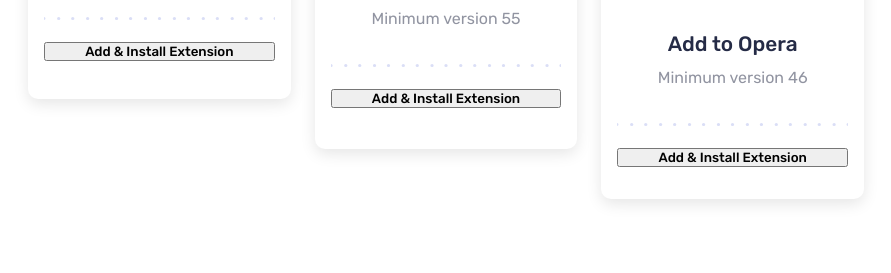
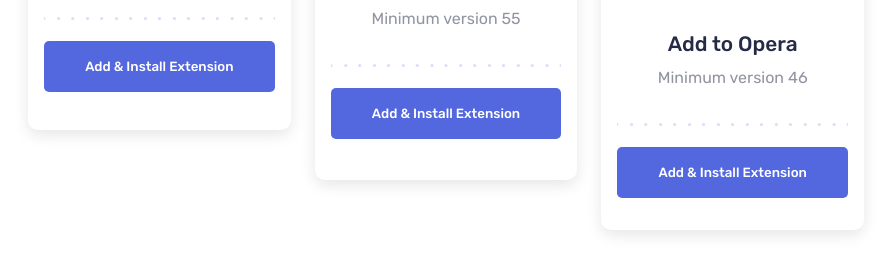
Before and after one commit to A-amon/Bookmark, a plain HTML site: page index.html in a window 1280 px wide. Shown: the part 405-678 px from the top of the page, without its empty margins (182-1073 px from the left). Drawn offline with nearby package versions, Linux system fonts and the light colour scheme.

Commit message:
Added button styles

```diff
--- a/styles/styles.scss
+++ b/styles/styles.scss
@@ -89,6 +89,20 @@
             width: 100%;
             text-transform: capitalize;
             font-weight: 500;
+            background-color: $c-softblue;
+            border:none;
+            color:$c-white;
+            padding:1rem 2rem;
+            border-radius: 5px;
+            font-weight: 500;
+            border:2px solid transparent;
+            cursor: pointer;
+            &:hover{
+                border-color:$c-softblue;
+                background-color: $c-white;
+                color:$c-softblue;
+                box-shadow:0 5px 10px rgba($c-softblue,0.3);
+            }
         }
     }
 
```
Also changed, not shown: styles/styles.css, 1 other file.
